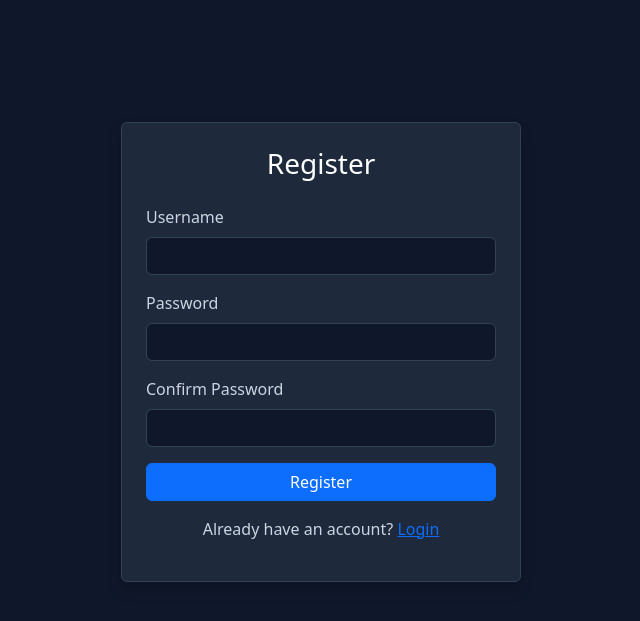
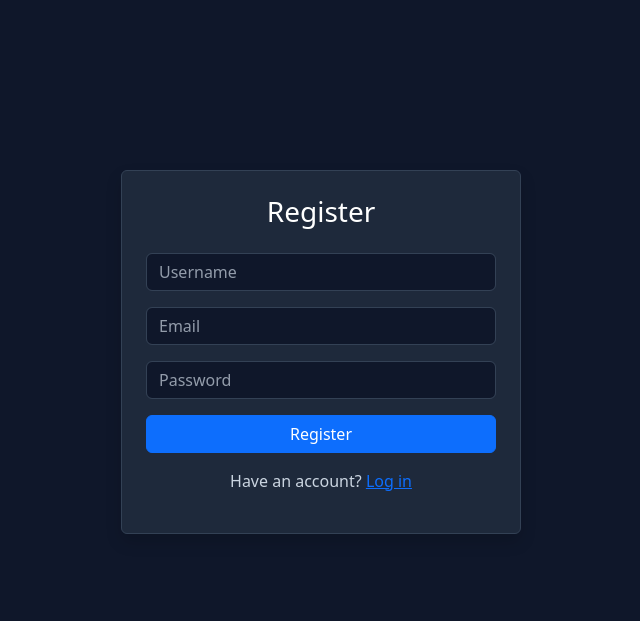
Before and after one commit to Dembem1/Cryptocurrency-Trading-Simulator, a Flask app: page /register in a window 1280 px wide. Shown: the top 621 px of the page, without its empty margins (319-959 px from the left). Run offline with Flask 3, Linux system fonts and the light colour scheme.

Commit message:
fully working login and register

```diff
--- a/templates/register.html
+++ b/templates/register.html
@@ -1,26 +1,33 @@
 {% extends "layout.html" %}
 
 {% block content %}
+
 <div class="container d-flex justify-content-center align-items-center" style="min-height: 80vh;">
+
     <div class="card p-4 bg-dark text-white border-secondary shadow" style="width: 100%; max-width: 400px;">
 
         <h3 class="text-center mb-4">Register</h3>
 
-        <form method="POST">
+        {% with messages = get_flashed_messages(with_categories=true) %}
+          {% if messages %}
+            {% for category, message in messages %}
+              <div class="alert alert-{{ category }} py-2 small">{{ message }}</div>
+            {% endfor %}
+          {% endif %}
+        {% endwith %}
+
+        <form action="/register" method="POST">
 
             <div class="mb-3">
-                <label class="form-label">Username</label>
-                <input type="text" name="username" class="form-control bg-dark text-white border-secondary" required>
+                <input type="text" name="username" class="form-control bg-dark text-white border-secondary" placeholder="Username" required>
             </div>
 
             <div class="mb-3">
-                <label class="form-label">Password</label>
-                <input type="password" name="password" class="form-control bg-dark text-white border-secondary" required>
+                <input type="email" name="email" class="form-control bg-dark text-white border-secondary" placeholder="Email" required>
             </div>
 
             <div class="mb-3">
-                <label class="form-label">Confirm Password</label>
-                <input type="password" name="confirm_password" class="form-control bg-dark text-white border-secondary" required>
+                <input type="password" name="password" class="form-control bg-dark text-white border-secondary" placeholder="Password" required>
             </div>
 
             <button type="submit" class="btn btn-primary w-100">
@@ -29,10 +36,12 @@
         </form>
 
         <p class="text-center mt-3 text-muted">
-            Already have an account?
-            <a href="{{ url_for('login') }}" class="text-primary">Login</a>
+            Have an account?
+            <a href="/">Log in</a>
         </p>
 
     </div>
+
 </div>
+
 {% endblock %}
```
